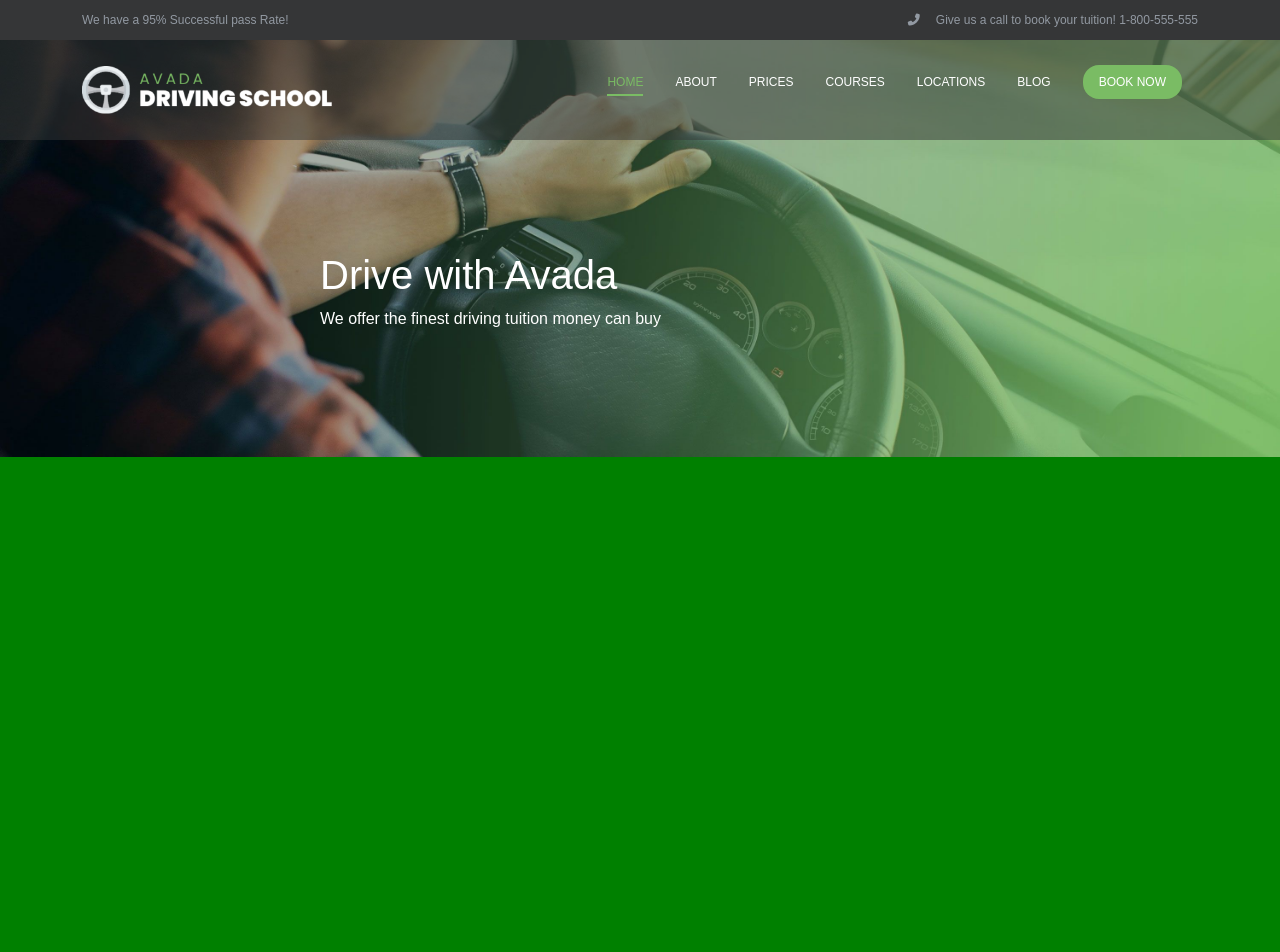
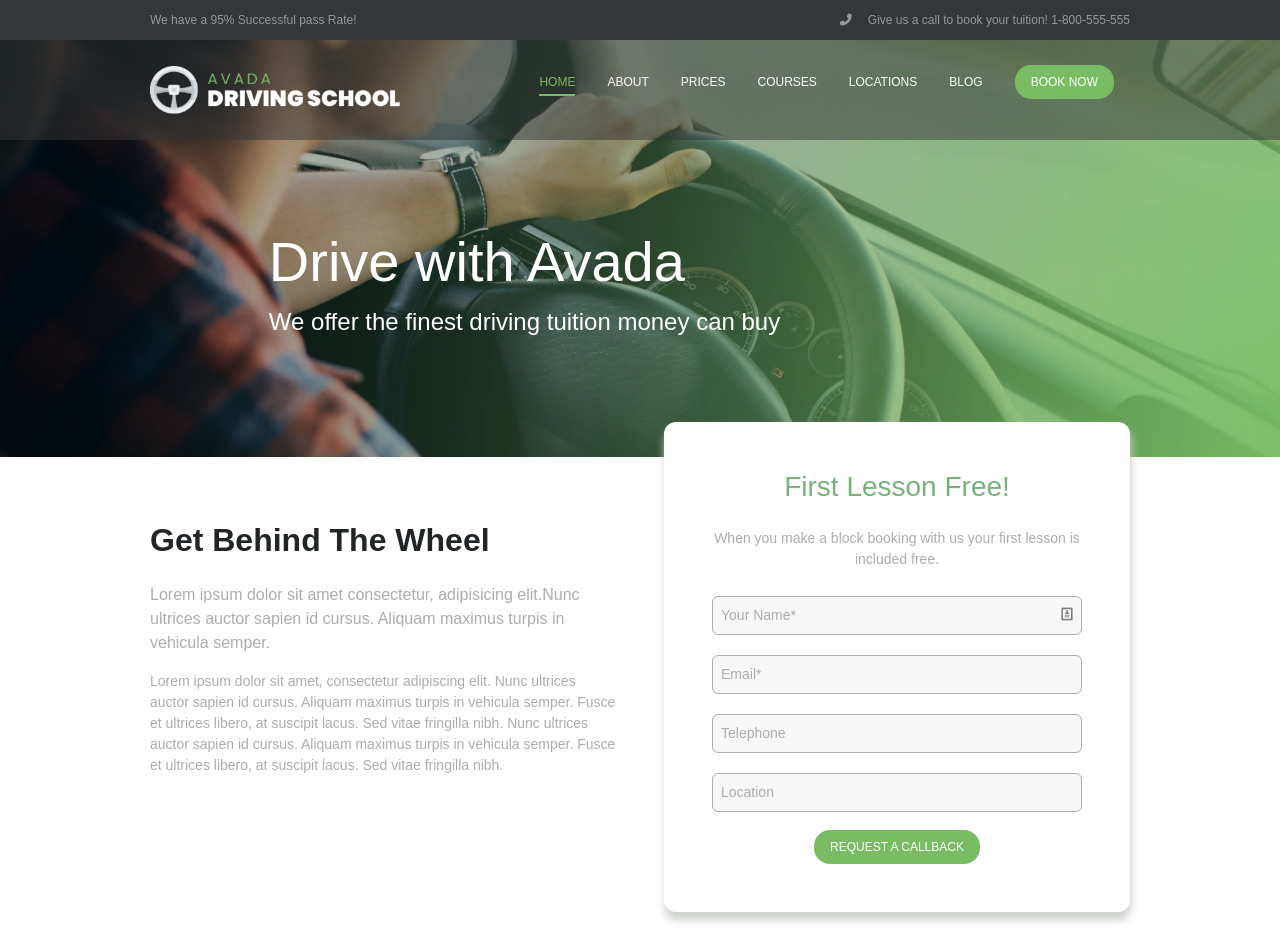
Before and after one commit to Pier98Sa/proj-html-vuejs, a Vue app: page / in a window 1280 px wide. Shown: the top 952 px of the page. Built offline with nearby package versions, Linux system fonts and the light colour scheme.

Commit message:
FormSection completata

```diff
--- a/src/App.vue
+++ b/src/App.vue
@@ -32,6 +32,12 @@ export default {
   #app{
     font-family: Arial, Helvetica, sans-serif;
   }
+
+  .my_container{
+    max-width: 980px;
+    width: 100%;
+    margin: 0 auto;
+  }
   .ms_btn-green{
     background-color: $quinaryColorHeader;
     border-radius: 16px;
--- a/src/components/MyHeader.vue
+++ b/src/components/MyHeader.vue
@@ -1,7 +1,7 @@
 <template>
     <header>
         <div class="navbar-top">
-            <div class=" d-flex justify-content-between align-items-center container-md h-100 ms_fs">
+            <div class=" d-flex justify-content-between align-items-center my_container h-100 ms_fs">
 
                 <span>We have a 95% Successful pass Rate!</span>
 
@@ -12,7 +12,7 @@
 
         </div>
         <div class="navbar-bottom ">
-           <div class="container-md d-flex justify-content-between align-items-center  h-100">
+           <div class="my_container d-flex justify-content-between align-items-center  h-100">
 
                <div class="nav-sx d-flex align-items-center ">
                     <a  href="#"><img class="ms_logo" src="../assets/avada-drivers-logo-2x-400x77.png" alt=""></a>
--- a/src/components/MyHero.vue
+++ b/src/components/MyHero.vue
@@ -2,7 +2,7 @@
     <div class="hero">
         <img class="img-fluid" src="../assets/homepage-hero-background.jpg" alt="">
 
-        <div class="text-hero">
+        <div class="text-hero my_container">
             <h1>Drive with Avada</h1>
             <p>We offer the finest driving tuition money can buy</p>
         </div>
@@ -30,9 +30,17 @@ export default {
 
         .text-hero{
             position: absolute;
-            top: 55%;
-            left: 25%;
+            top: 50%;
+            left: 21%;
             color: $primaryColorHero;
+
+            h1{
+                font-size: 3.5em;
+            }
+
+            p{
+                font-size: 1.5em;
+            }
 
         }
 
--- a/src/components/MyMain.vue
+++ b/src/components/MyMain.vue
@@ -1,12 +1,19 @@
 <template>
     <main>
+        <FormSection />
 
     </main>
 </template>
 
+
 <script>
+import FormSection from './partials/FormSection.vue'
+
 export default {
     name:'MyMain',
+    components:{
+        FormSection
+    }
 
 }
 </script>
@@ -15,7 +22,6 @@ export default {
 
     main{
         height: 1500px;
-        background-color: green;
     }
 
 </style>
--- /dev/null
+++ b/src/components/partials/FormSection.vue
@@ -0,0 +1,108 @@
+<template>
+    <section class="my_container ">
+        <div class="d-flex">
+            <div class="text mt-5">
+                <h2 class="py-3 fw-bold">Get Behind The Wheel</h2>
+                <p>Lorem ipsum dolor sit amet consectetur, adipisicing elit.Nunc ultrices auctor sapien id cursus. Aliquam maximus turpis in vehicula semper. </p>
+                <p class="ms_fs-7" >Lorem ipsum dolor sit amet, consectetur adipiscing elit. Nunc ultrices auctor sapien id cursus. Aliquam maximus turpis in vehicula semper. Fusce et ultrices libero, at suscipit lacus. Sed vitae fringilla nibh. Nunc ultrices auctor sapien id cursus. Aliquam maximus turpis in vehicula semper. Fusce et ultrices libero, at suscipit lacus. Sed vitae fringilla nibh.</p>
+            </div>
+
+            <form class="ms-5  ms_offset">
+                <div class="p-5">
+                    <h3 class="text-center pb-3">First Lesson Free!</h3>
+                    <p class="text-center">When you make a block booking with us your first lesson is included free.</p>
+
+                    <div class="position-relative">
+                        <input class="pe-4" type="text" placeholder="Your Name*">
+                        <img class="input-name-img" src="../../assets/image.png" alt="">
+                    </div>
+
+                    <input type="email" placeholder="Email*">
+                    <input type="number" placeholder="Telephone">
+                    <input type="text" placeholder="Location">
+
+                    <div class="d-flex justify-content-center mt-2">
+                        <button type="submit" class="ms_btn-green text-white ">Request a Callback</button>
+                    </div>
+
+                </div>
+
+
+            </form>
+
+        </div>
+
+    </section>
+
+</template>
+
+<script>
+export default {
+    name: 'FormSection',
+
+}
+</script>
+
+<style lang="scss" scoped>
+@import "../../style/variables.scss";
+    .text{
+        width: 50%;
+
+        p{
+            color: $tertiaryColorForm;
+
+
+        }
+    }
+
+    form{
+        width: 50%;
+        background-color: $secondaryColorForm;
+        box-shadow: 1px 8px 10px #cdd1cd;
+        border-radius: 12px;
+        h3{
+            color: $primaryColorForm;
+        }
+        p{
+            color: $tertiaryColorForm;
+            font-size: 14px;
+        }
+        input{
+            width: 100%;
+            font-size: 14px;
+            padding: 8px;
+            margin: 10px 0;
+            border: 1px solid $tertiaryColorForm;
+            border-radius: 6px;
+            background-color: $quaternaryColorForm;
+        }
+    }
+
+    // change placeholder text-color source: https://www.w3schools.com/howto/howto_css_placeholder.asp
+    ::placeholder {
+        color: $tertiaryColorForm;
+        opacity: 1; /* Firefox */
+    }
+
+    :-ms-input-placeholder { /* Internet Explorer 10-11 */
+        color: $tertiaryColorForm;
+    }
+
+    ::-ms-input-placeholder { /* Microsoft Edge */
+        color: $tertiaryColorForm;
+    }
+
+    .ms_offset{
+        margin-top: -35px;
+        z-index: 999;
+    }
+    .ms_fs-7{
+        font-size: 14px;
+    }
+
+    .input-name-img{
+        position: absolute;
+        top: 35%;
+        right: 2%;
+    }
+</style>
--- a/src/style/variables.scss
+++ b/src/style/variables.scss
@@ -6,11 +6,15 @@ $quaternaryColorHeader:#9299a2;
 $quinaryColorHeader: #7abc64;
 $senaryColorHeader: #69aa53;
 
-
 //Hero Color
 $primaryColorHero: #fff;
 
 //Main Color
+    //FormSection
+    $primaryColorForm: #79b27b;
+    $secondaryColorForm: #fff;
+    $tertiaryColorForm: #adadad;
+    $quaternaryColorForm: #f7f7f7;
 
 //Footer Color
 $primaryColorFooter:#0f1d1f;
```
Also changed, not shown: src/assets/image.png (added).
